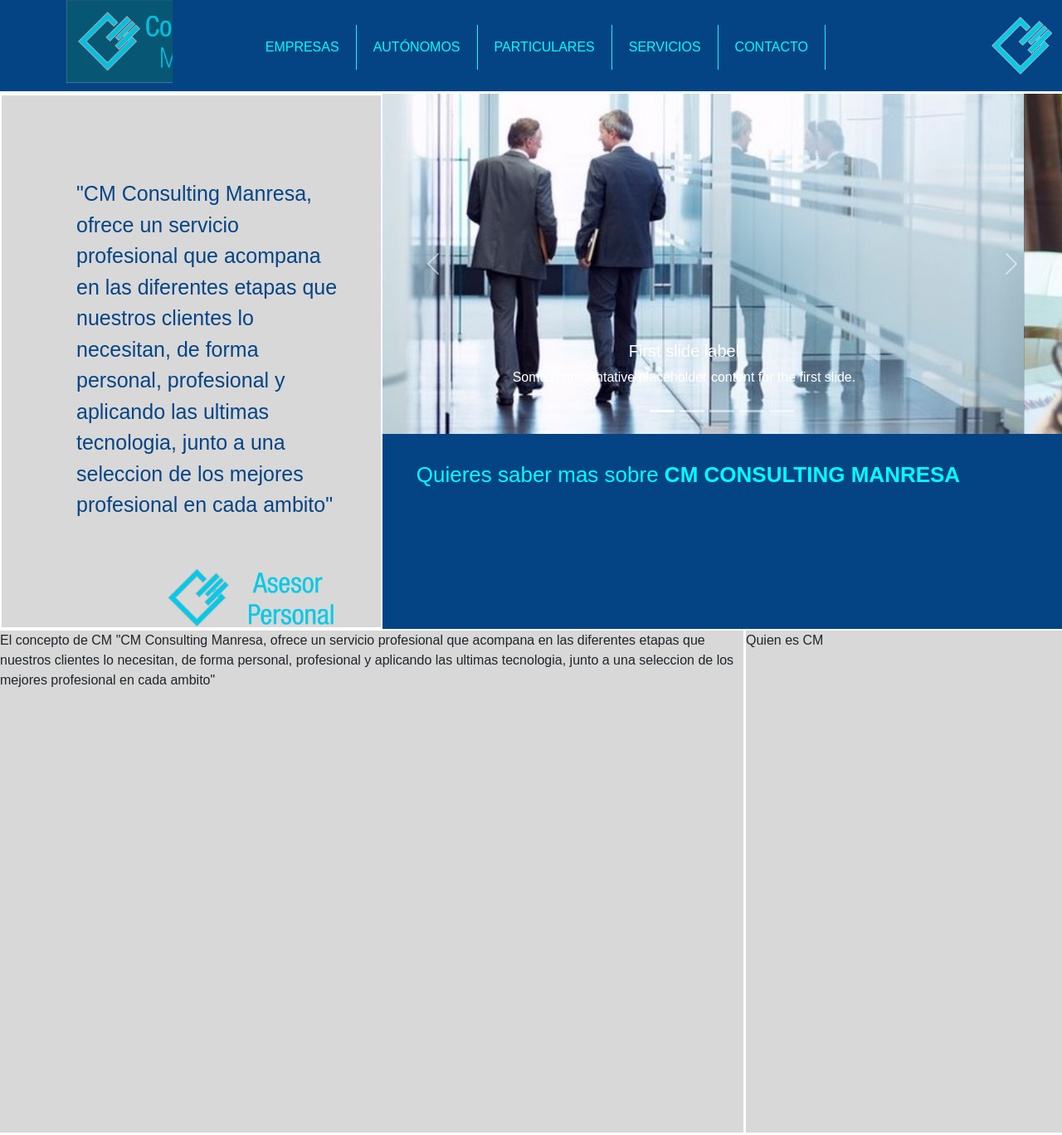
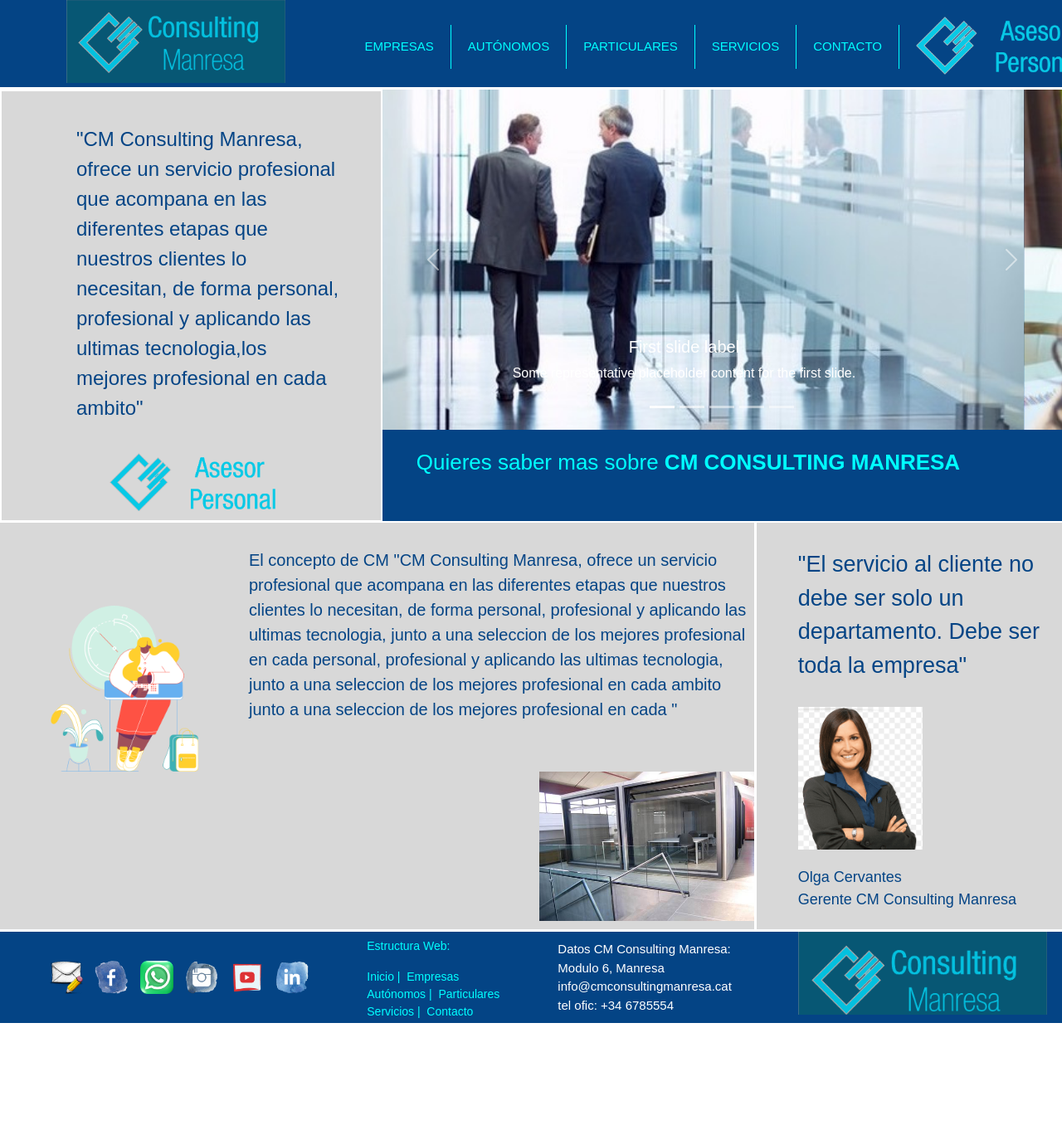
Before and after one commit to Labjos/cmconsultingmanresa, a plain HTML site: page index.html in a window 1280 px wide. Shown: the whole page at 83% size. After the commit the page ends 1233 px from the top, so only its background shows below. Drawn offline with nearby package versions, Linux system fonts and the light colour scheme.

Commit message:
firts Design

```diff
--- a/css/stiloCm.css
+++ b/css/stiloCm.css
@@ -6,7 +6,7 @@
 header {
   display: flex;
   width: 100%;
-  height: 110px;
+  height: 105px;
   background-color: #044485;
 }
 #btnMenu {
@@ -30,6 +30,11 @@
   background-size: cover;
   margin-left: 80px;
 }
+.menu {
+  width: 500px;
+  height: 30px;
+  margin-left: 240px;
+}
 .menu ul {
   margin: 0px;
   list-style: none;
@@ -47,6 +52,7 @@
   padding: 15px 20px;
   color: #00ffff;
   text-decoration: none;
+  font-size: 15px;
 }
 .menu li a:hover,
 li a :active {
@@ -59,18 +65,27 @@
   background-image: url(../image/asesor.png);
   background-size: cover;
   margin-top: 20px;
-  margin-left: 200px;
+  margin-left: 20px;
 }
+#asesorDos {
+  width: 200px;
+  height: 70px;
+  background-image: url(../image/asesor.png);
+  background-size: cover;
+  margin-top: 0px;
+  margin-left: 130px;
+}
+
 #presentacion {
   display: flex;
   background-color: #044485;
   margin-top: 3px;
   width: 100%;
-  height: 645px;
+  height: 520px;
 }
 #tuAsesor {
   width: 36%;
-  height: 645px;
+  height: 521px;
   background-color: #d8d8d8;
   border: 2px solid #fff;
 }
@@ -82,15 +97,16 @@
 #nosotros {
   display: flex;
   width: 100%;
-  height: 605px;
+  height: 490px;
   margin-top: 2px;
 }
-.presentacion {
+.textPresentacion {
   width: 70%;
   height: auto;
-  font-size: 25px;
+  font-size: 24px;
   color: #044485;
-  margin-top: 100px;
+  margin: 0px;
+  margin-top: 40px;
   margin-left: 90px;
 }
 #textoNos {
@@ -99,23 +115,92 @@
   text-align: center;
   color: #00ffff;
   font-size: 26px;
-  margin-top: 30px;
+  margin-top: 20px;
 }
 #queNosotros {
-  width: 70%;
+  display: flex "";
+  width: 71%;
   background-color: #d8d8d8;
 }
+#conceptoCm {
+  display: flex;
+  width: 100%;
+  height: 300px;
+}
+.textConcept {
+  width: 600px;
+  height: auto;
+  font-size: 20px;
+  color: #044485;
+  margin: 0px;
+  margin-top: 30px;
+  margin-left: 50px;
+}
+#imgOficce {
+  margin-left: 650px;
+}
+#imgConcept {
+  margin-top: 100px;
+  margin-left: 50px;
+}
 #asesorNosotros {
-  width: 30%;
+  width: 29%;
   background-color: #d8d8d8;
   border-left: 3px solid #fff;
 }
+.textAsesor {
+  width: 300px;
+  height: auto;
+  font-size: 27px;
+  color: #044485;
+  margin: 0px;
+  margin-top: 30px;
+  margin-left: 50px;
+}
+.firmaAsesor {
+  width: 300px;
+  height: auto;
+  font-size: 18px;
+  color: #044485;
+  margin: 0px;
+  margin-top: 20px;
+  margin-left: 50px;
+}
+#fotoAsesor {
+  margin-top: 30px;
+  margin-left: 50px;
+}
+
 footer {
+  display: flex;
   background-color: #044485;
   width: 100%;
-  height: 150px;
+  height: 110px;
   margin-top: 3px;
 }
+#redesSociales {
+  margin-left: 50px;
+}
+.iconoRed {
+  margin-top: 35px;
+  margin-left: 10px;
+}
+#map {
+  color: #00ffff;
+  font-size: 14px;
+  margin-top: 7px;
+  margin-left: 70px;
+}
+#contact {
+  color: #fff;
+  font-size: 15px;
+  margin-top: 10px;
+  margin-left: 70px;
+}
+.textContact {
+  margin: 0;
+}
+
 @media (max-width: 599px) {
   header label {
     display: block;
--- a/index.html
+++ b/index.html
@@ -31,14 +31,12 @@
     </header>
     <section id="presentacion">
       <div id="tuAsesor">
-        <p class="presentacion">
+        <p class="textPresentacion">
           "CM Consulting Manresa, ofrece un servicio profesional que acompana en
           las diferentes etapas que nuestros clientes lo necesitan, de forma
-          personal, profesional y aplicando las ultimas tecnologia, junto a una
-          seleccion de los mejores profesional en cada ambito"</br></br></p>
-        <div id="asesor"></div>
+          personal, profesional y aplicando las ultimas tecnologia,los mejores profesional en cada ambito"</br></br></p>
+        <div id="asesorDos"></div>
       </div>
-
       <div id="slider">
         <div
           id="carouselExampleCaptions"
@@ -171,18 +169,41 @@
       </div>
     </section>
     <section id="nosotros">
-      <div id="queNosotros"><p>El concepto de CM
+      <div id="queNosotros">
+        <div id="conceptoCm">
+          <img id="imgConcept" src="./image/8379153_education_elearning_online_school_learning_icon.png" width="200px" />
+        <p class="textConcept">El concepto de CM
         "CM Consulting Manresa, ofrece un servicio profesional que acompana en
           las diferentes etapas que nuestros clientes lo necesitan, de forma
           personal, profesional y aplicando las ultimas tecnologia, junto a una
-          seleccion de los mejores profesional en cada ambito"</br></p>
+          seleccion de los mejores profesional en cada
+          personal, profesional y aplicando las ultimas tecnologia, junto a una
+          seleccion de los mejores profesional en cada ambito junto a una
+          seleccion de los mejores profesional en cada "</br></p>
+        </div>
+        <img id="imgOficce" src="./image/image_viver_fora.jpg" width="280px" height="180px"/>
       </div>
-      <div id="asesorNosotros">Quien es CM</div>
+      <div id="asesorNosotros">
+        <p class="textAsesor" >"El servicio al cliente no debe ser solo un departamento. Debe ser toda la empresa" </p>
+
+        <img id="fotoAsesor" src="../image/Olga.png" width="150px" alt="Olga Cervantes"/>
+        <p class="firmaAsesor" >Olga Cervantes</br>
+          Gerente CM Consulting Manresa</p>
+      </div>
     </section>
     <footer>
-
+      <div id="redesSociales">
+        <a href=""><img class="iconoRed" src="../image/66734_email_edit_icon.png" width="40px" /></a>
+        <a href=""><img class="iconoRed"  src="../image/249180_social media_facebook_social_face book_social network_icon.png" width="40px" /></a>
+        <a href=""><img class="iconoRed" src="./image/7549949_whatsapp_social_media_communication_message_icon.png" width="40px" /></a>
+        <a href=""><img class="iconoRed" src="./image/249200_social media_instagram_social_photography_camera_icon.png" width="40px" /></a>
+        <a href=""><img class="iconoRed" src="./image/3199789_media_social_youtube_icon.png" width="40px" /></a>
+        <a href=""><img class="iconoRed" src="./image/249188_linked in_social network_social media_linkedin_social_icon.png" width="40px" /></a>
+      </div>
+      <div id="map"><p>Estructura Web:</p><span>Inicio |</span><span>&nbsp Empresas</span></br><span>Autónomos |</span><span>&nbsp Particulares </span></br><span>Servicios |</span><span>&nbsp Contacto</span></div>
+      <div id="contact"><p class="textContact" >Datos CM Consulting Manresa:</p><P class="textContact" >Modulo 6, Manresa</P><P class="textContact" >info@cmconsultingmanresa.cat</P><P class="textContact">tel ofic:  +34 6785554</P></div>
+      <div id="logoCm"></div>
     </footer>
-
     <script
       src="https://cdn.jsdelivr.net/npm/@popperjs/core@2.10.2/dist/umd/popper.min.js"
       integrity="sha384-7+zCNj/IqJ95wo16oMtfsKbZ9ccEh31eOz1HGyDuCQ6wgnyJNSYdrPa03rtR1zdB"
```
Also changed, not shown: image/249180_social media_facebook_social_face book_social network_icon.png (added), image/249188_linked in_social network_social media_linkedin_social_icon.png (added), image/249200_social media_instagram_social_photography_camera_icon.png (added), image/3199789_media_social_youtube_icon.png (added), image/66734_email_edit_icon.png (added), image/7549949_whatsapp_social_media_communication_message_icon.png (added), image/8379153_education_elearning_online_school_learning_icon.png (added), image/Olga.png (added).
